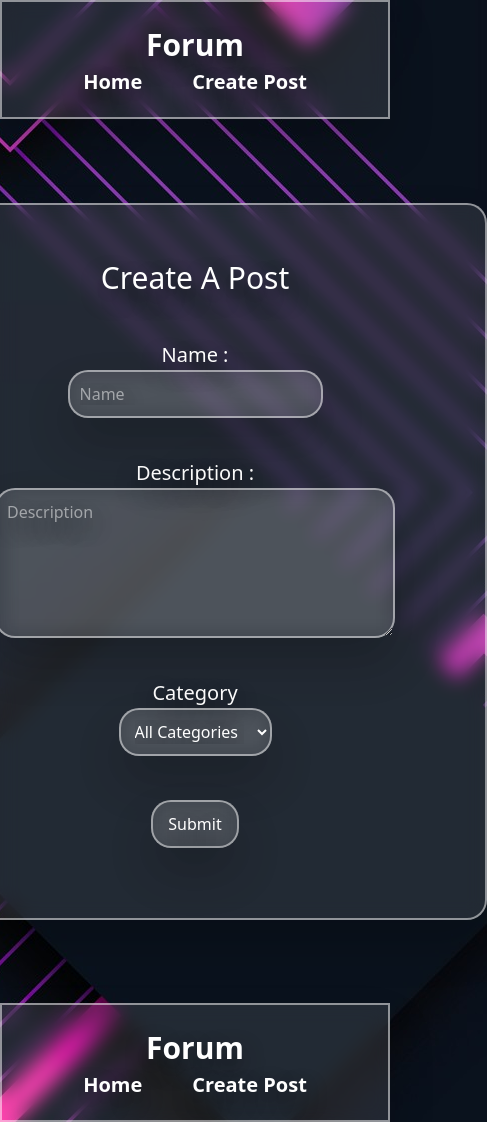
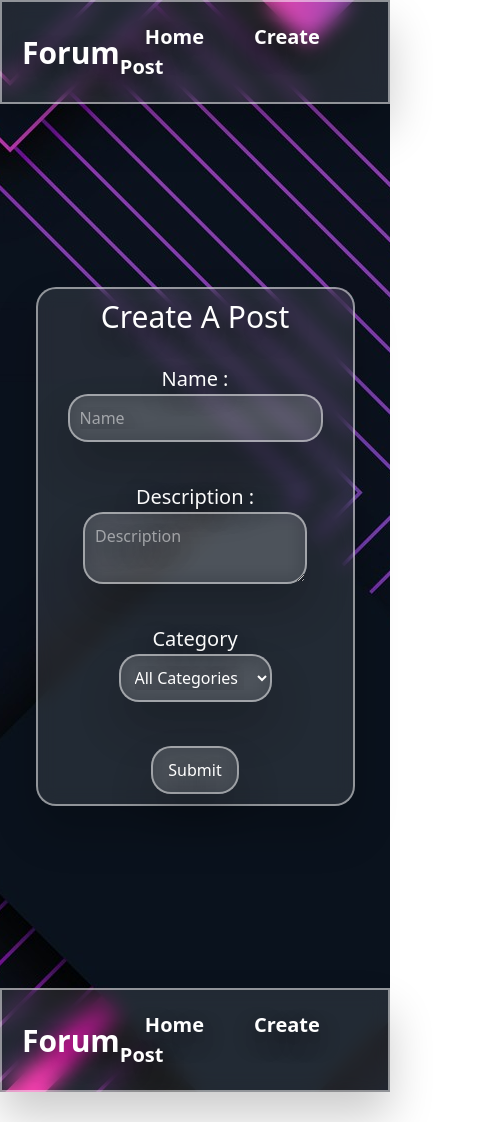
Before and after one commit to adambooth/Week-8-Assignment, a Next.js app: page /Create in a window 390 px wide. Shown: the whole page, 487 px wide, since content can reach past the window. After the commit the page ends 1092 px from the top, so only its background shows below. Built offline with nearby package versions, Linux system fonts and the light colour scheme; no server answers.

Commit message:
responsivness done

```diff
--- a/src/app/Create/create.css
+++ b/src/app/Create/create.css
@@ -70,8 +70,8 @@ select {
 }
 
 #description {
-  width: 400px;
-  height: 150px;
+  max-width: 400px;
+  max-height: 150px;
   padding: 10px;
   font-size: 16px;
   resize: vertical;
@@ -87,3 +87,13 @@ select {
   border: 2px solid rgba(255, 255, 255, 0.5);
   border-radius: 20px;
 }
+
+@media (max-width: 700px) {
+  .form-wrapper {
+    margin: 5px;
+    padding: 5px;
+  }
+  form {
+    margin: 5px;
+  }
+}
--- a/src/app/globals.css
+++ b/src/app/globals.css
@@ -51,7 +51,28 @@ body,
   background-position: center;
 }
 
+html,
+body {
+  height: 100%;
+  margin: 0;
+}
+
 #root {
+  display: flex;
+  flex-direction: column;
+}
+
+.main {
+  flex: 1;
+}
+
+body {
+  display: flex;
+  flex-direction: column;
+}
+
+.body-class {
+  flex: 1;
   display: flex;
   flex-direction: column;
 }
@@ -242,12 +263,7 @@ a:hover {
     justify-content: center;
     align-items: center;
   }
-  .header {
-    display: flex;
-    flex-direction: row;
-    justify-content: center;
-    align-items: center;
-    flex-wrap: wrap;
-    flex: 1;
+  .main-post-container {
+    margin-top: 500px;
   }
 }
--- a/src/app/posts/[category]/[id]/id.css
+++ b/src/app/posts/[category]/[id]/id.css
@@ -5,6 +5,14 @@
   align-items: center;
   grid-column-start: 1;
   grid-column-end: 3;
+}
+
+.main {
+  flex: 1;
+}
+
+.body-class {
+  min-height: 100vh;
 }
 
 .post-details-container {
@@ -189,3 +197,26 @@ textarea {
   background-color: rgb(1, 100, 192);
   cursor: pointer;
 }
+
+@media (max-width: 700px) {
+  .main-post-container {
+    display: flex;
+    flex-direction: row;
+    justify-content: center;
+    align-items: center;
+    flex-wrap: wrap;
+    flex: 1;
+  }
+  .post-details-container {
+    display: flex;
+    flex-direction: row;
+    justify-content: center;
+    align-items: center;
+    flex-wrap: wrap;
+    flex: 1;
+  }
+  #footer {
+    position: absolute; /* take it out of normal flow */
+    left: -9999px; /* move far to the left */
+  }
+}
--- a/src/components/Footer.jsx
+++ b/src/components/Footer.jsx
@@ -2,7 +2,7 @@ import Link from "next/link";
 
 export default function Footer() {
   return (
-    <div className="header">
+    <div className="header" id="footer">
       <h1>Forum</h1>
       <nav>
         <Link href={"/"}>Home</Link>
```
